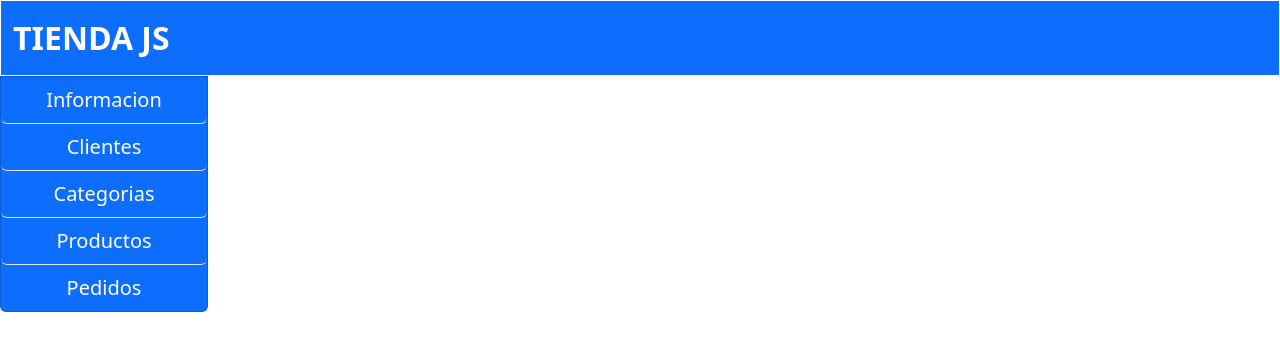
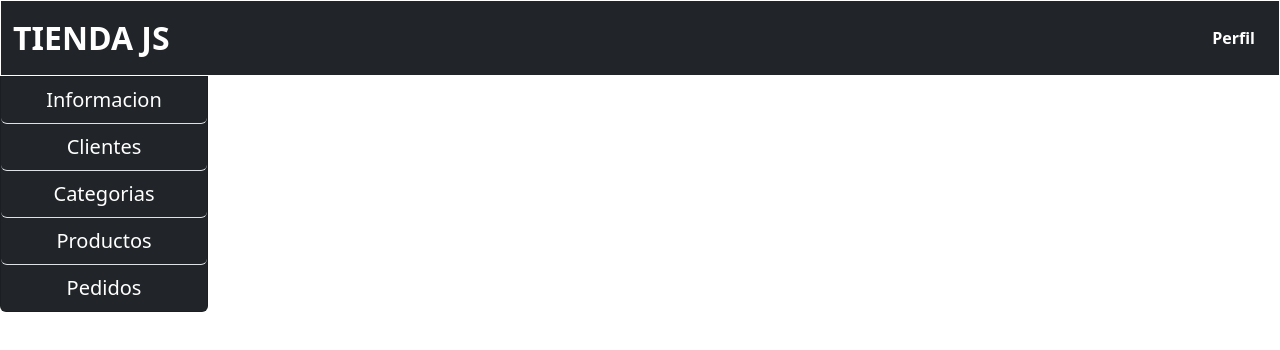
Before and after one commit to andresjsalcedo/panel_administrativo, a plain HTML site: page Panel inicial.html in a window 1280 px wide. Drawn offline with nearby package versions, Linux system fonts and the light colour scheme.

Commit message:
se hicieron cambios en el repositorio

```diff
--- a/Panel inicial.html
+++ b/Panel inicial.html
@@ -7,18 +7,25 @@
     <title>Tienda</title>
 </head>
 <body>
-    <nav class="navbar navbar-expand-lg bg-primary border border-white">
+    <nav class="navbar navbar-expand-lg bg-dark border border-white">
         <div class="container-fluid">
           <a class="navbar-brand fw-bold text-white fs-2" href="#">TIENDA JS</a>
         </div>
+          <div class="navbar">
+            <ul class="navbar-nav justify-content-end flex-grow-1 pe-3">
+              <li class="nav-item">
+                <a class="nav-link active fw-bold text-white" aria-current="page" href="#">Perfil</a>
+              </li>
+          </div>
+        </div>
     </nav>
-    <div class="card bg-primary rounded-0 rounded-bottom" style="width: 13rem;">
+    <div class="card bg-dark rounded-0 rounded-bottom" style="width: 13rem;">
         <ul class="list-group list-group-flush">
-          <li class="list-group-item bg-primary text-white  btn fs-5"><a class=" text-white text-decoration-none" href="informacion.html">Informacion</a></li>
-          <li class="list-group-item bg-primary text-white  btn fs-5"><a class=" text-white text-decoration-none" href="Clientes.html">Clientes</a></li>
-          <li class="list-group-item bg-primary text-white  btn fs-5"><a class=" text-white text-decoration-none" href="categorias.html">Categorias</a></li>
-          <li class="list-group-item bg-primary text-white  btn fs-5"><a class=" text-white text-decoration-none" href="productos.html">Productos</a></li>
-          <li class="list-group-item bg-primary text-white  btn fs-5"><a class=" text-white text-decoration-none" href="pedidos.html">Pedidos</a></li>
+          <li class="list-group-item bg-dark text-white  btn fs-5"><a class=" text-white text-decoration-none" href="informacion.html">Informacion</a></li>
+          <li class="list-group-item bg-dark text-white  btn fs-5"><a class=" text-white text-decoration-none" href="Clientes.html">Clientes</a></li>
+          <li class="list-group-item bg-dark text-white  btn fs-5"><a class=" text-white text-decoration-none" href="categorias.html">Categorias</a></li>
+          <li class="list-group-item bg-dark text-white  btn fs-5"><a class=" text-white text-decoration-none" href="productos.html">Productos</a></li>
+          <li class="list-group-item bg-dark text-white  btn fs-5"><a class=" text-white text-decoration-none" href="pedidos.html">Pedidos</a></li>
         </ul>
       </div>
 
```
Also changed, not shown: Clientes.html (+12 -12 lines), categorias.html (+11 -11 lines), productos.html (+11 -11 lines).
